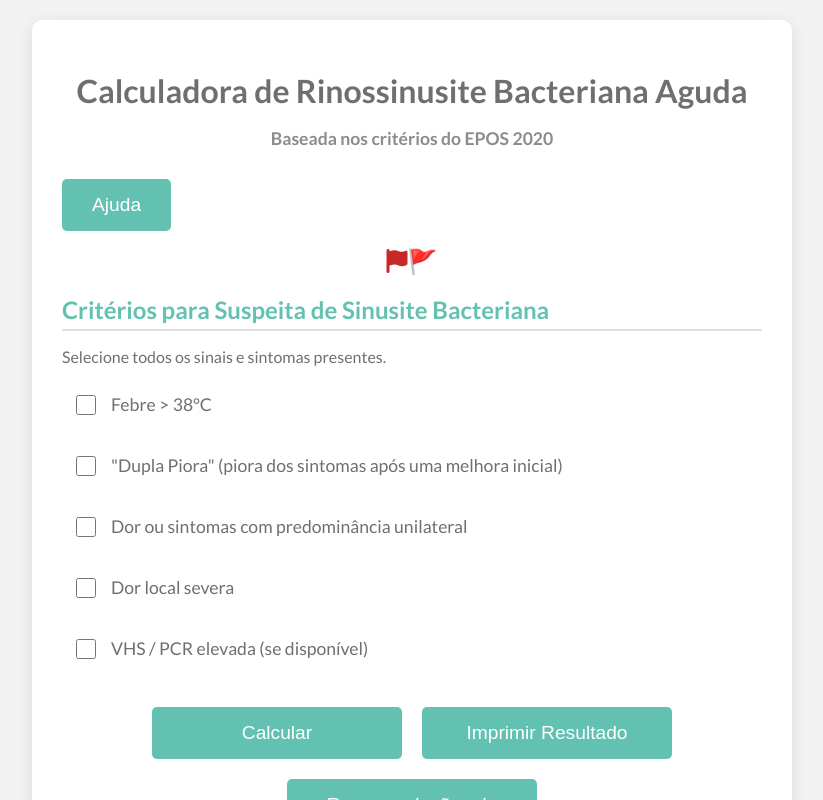
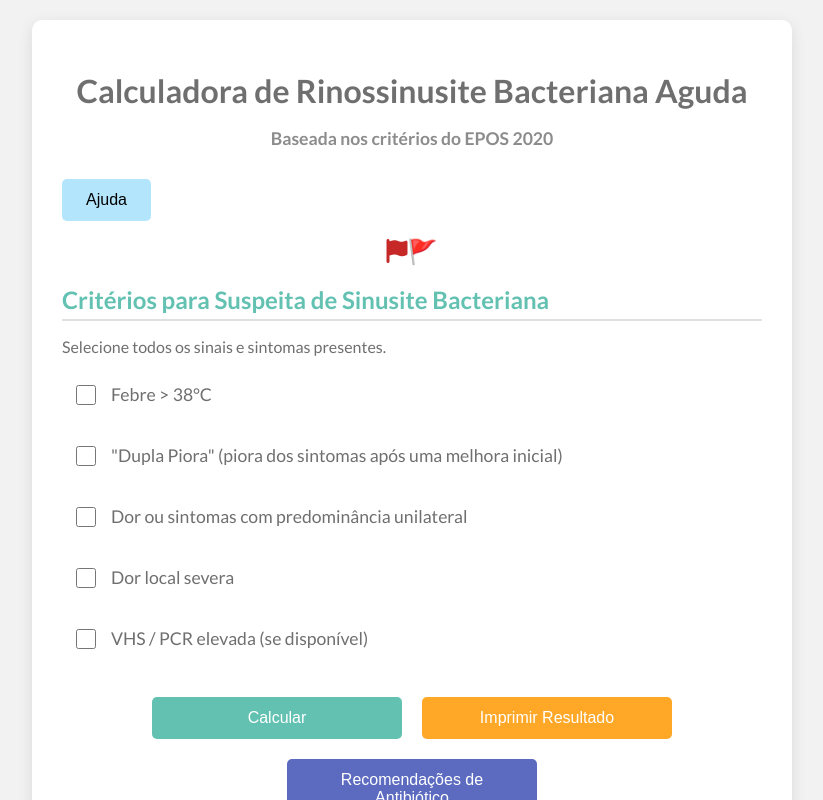
Before and after one commit to dhsig86/HartsEpos2020, a plain HTML site: page index.html in a window 1280 px wide. Both pictures are taken after a click on the button "Calcular". Shown: the top 800 px of the page, without its empty margins (228-1051 px from the left). Drawn offline with Linux system fonts and the light colour scheme.

Commit message:
style: enhance button appearance

```diff
--- a/style.css
+++ b/style.css
@@ -95,25 +95,32 @@
         }
 
 
-       button {
+        button {
             background-color: var(--cor-primaria);
             color: var(--cor-texto-contraste);
             border: none;
-            padding: 15px 30px;
-            font-size: 1.2em;
+            padding: 12px 24px;
+            font-size: 1em;
             border-radius: 5px;
             cursor: pointer;
             transition: background-color 0.3s, transform 0.2s;
         }
 
-       button:hover {
+        button:hover {
             background-color: #4fa79b;
             transform: translateY(-2px);
+        }
+
+        button:active {
+            filter: brightness(0.95);
+            transform: scale(0.97);
         }
 
        /* Help button and panel */
        #help-btn {
             margin: 0 auto 15px auto;
+            background-color: #b3e5fc;
+            color: #000000;
        }
 
        #help-section {
@@ -134,6 +141,19 @@
 
        #print-btn {
             display: none;
+            background-color: #ffa726;
+        }
+
+       #calculate-btn {
+            background-color: var(--cor-primaria);
+        }
+
+       #prescriptions-btn {
+            background-color: #5c6bc0;
+        }
+
+       #reset-btn {
+            background-color: #e57373;
         }
 
        #result {
```
